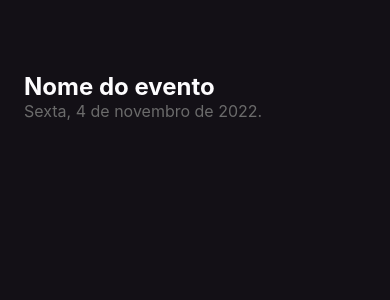
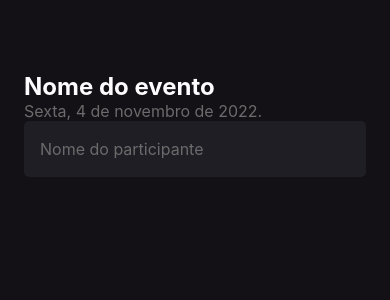
Before and after one commit to jrxr/imhere, a React Native app: screen / in a window 390 px wide. Shown: the top 300 px of the page. Built offline with nearby package versions, Linux system fonts and the light colour scheme.

Commit message:
Input de dados

```diff
--- a/src/screens/Home/index.tsx
+++ b/src/screens/Home/index.tsx
@@ -1,4 +1,4 @@
-import { Text, View } from "react-native";
+import { Text, View, TextInput } from "react-native";
 import { styles } from "./styles";
 
 export default function Home() {
@@ -7,6 +7,13 @@ export default function Home() {
       <Text style={styles.eventName}>Nome do evento</Text>
 
       <Text style={styles.eventDate}>Sexta, 4 de novembro de 2022.</Text>
+
+      <TextInput
+        style={styles.input}
+        placeholder="Nome do participante"
+        placeholderTextColor="#6B6B6B"
+        keyboardType="numeric"
+      />
     </View>
   );
 }
--- a/src/screens/Home/styles.ts
+++ b/src/screens/Home/styles.ts
@@ -16,4 +16,12 @@ export const styles = StyleSheet.create({
     color: "#6B6B6B",
     fontSize: 16,
   },
+  input: {
+    height: 56,
+    backgroundColor: "#1F1E25",
+    borderRadius: 5,
+    color: "#FDFCFE",
+    padding: 16,
+    fontSize: 16,
+  },
 });
```
